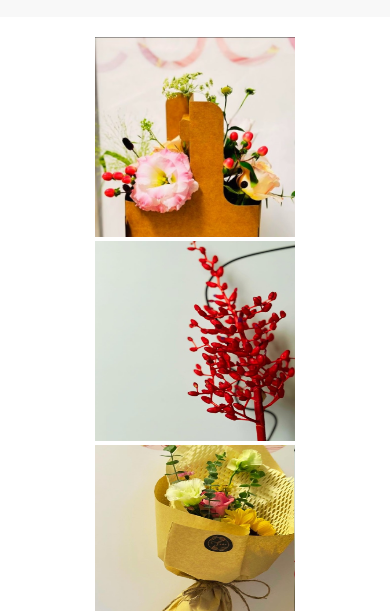
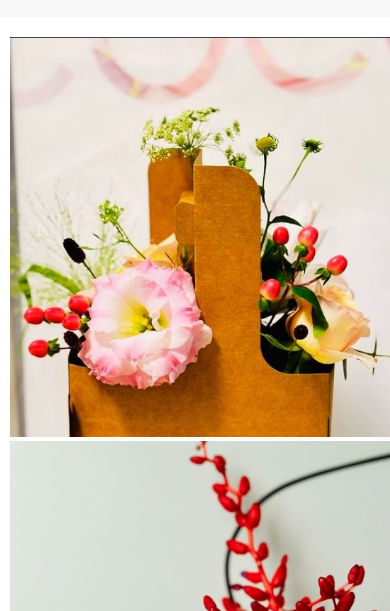
Before and after one commit to Gbearup/huatsaofeifei, a plain HTML site: page index.html in a window 390 px wide. Shown: the part 233-844 px from the top of the page. Drawn offline with Linux system fonts and the light colour scheme.

Commit message:
圖片大小調整

```diff
--- a/index.html
+++ b/index.html
@@ -101,6 +101,10 @@
         height: 200px; /* 可以適當調整高度 */
         margin-top: 10px; /* 上邊距 */
     }
+    .images img {
+        width: 100%; /* 手機上滿版寬度 */
+        height: auto; /* 自動調整高度以保持比例 */
+    }
 }
 
 
```
